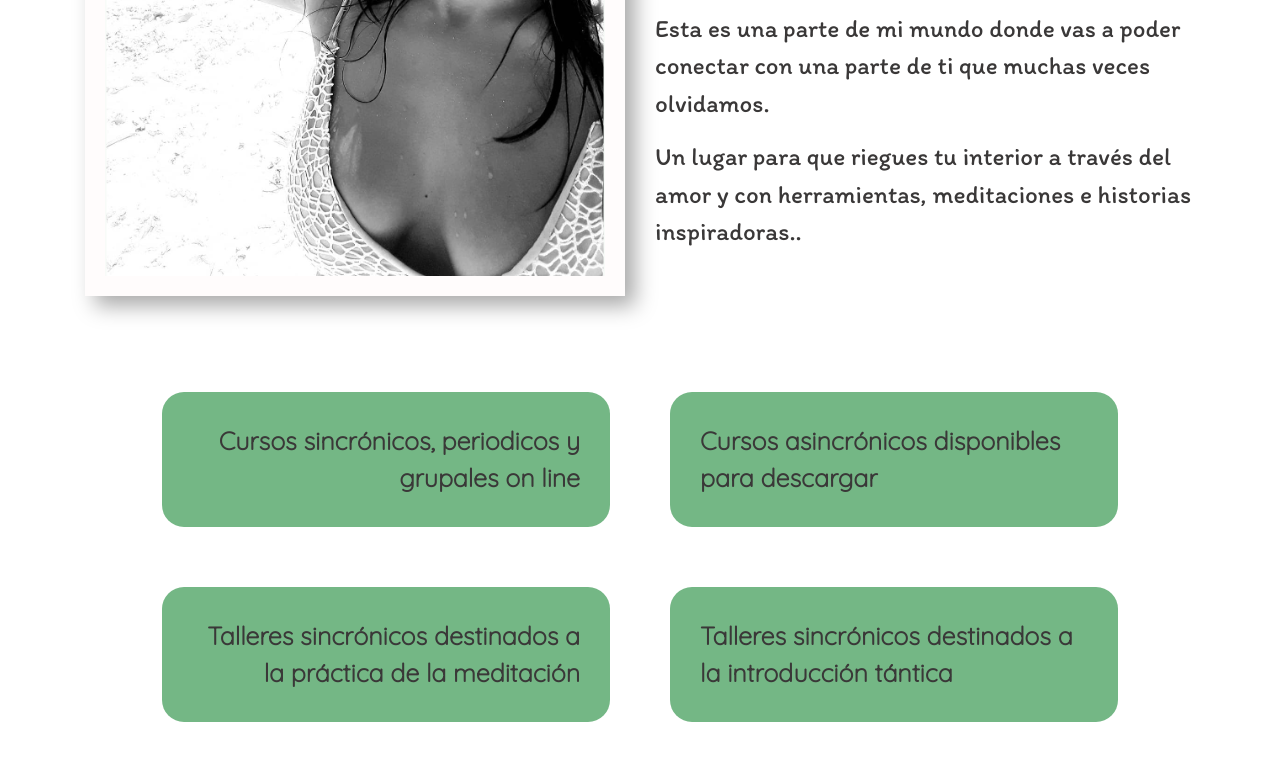
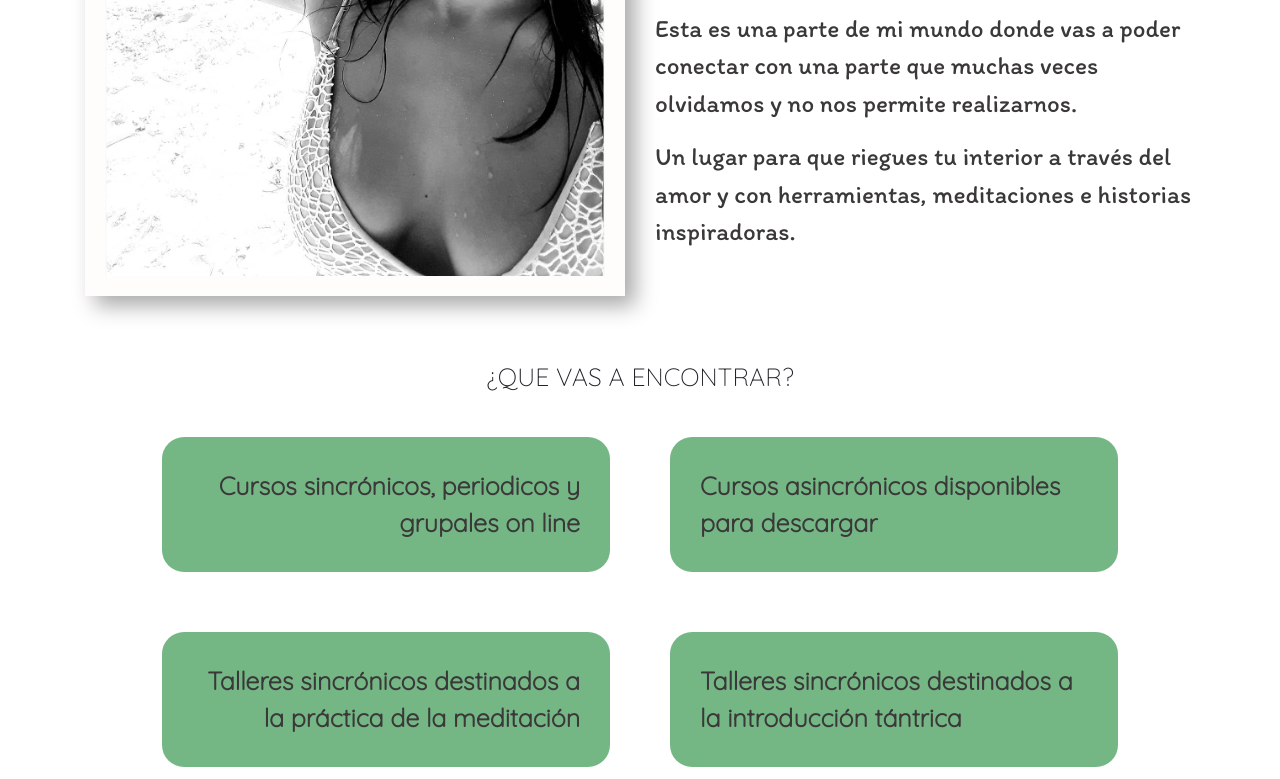
Before and after one commit to VeronicaMaFalconi/PreEntrega2Falconi, a plain HTML site: page index.html in a window 1280 px wide. Shown: the part 820-1599 px from the top of the page. Drawn offline with nearby package versions, Linux system fonts and the light colour scheme; files whose address does not match are found by name; a web font is replaced by a local one.

Commit message:
correciones

```diff
--- a/estilos.css
+++ b/estilos.css
@@ -251,6 +251,7 @@ h7 {
     display: flex;
     flex-flow: row wrap;
     padding: 50px;
+    padding-top: 15px;
 }
 
 .text-group {
@@ -308,6 +309,16 @@ select {
     align-items: center;
 }
 
+.titulo.col-sm-12{
+    padding-top: 50px;
+    padding-bottom: 0px!important;
+    border: 0%!important;
+}
+.titulo h2{
+    padding: 0px!important;
+    margin: 0%;
+}
+
 .caja{
     display: flex;
     flex-flow: wrap;
@@ -331,15 +342,3 @@ select {
 .right p {
     text-align: start;
 }
-
-/* .animate__fadeInLeft{
-    visibility: visible;
-    animation-timing-function: ease-in;
-    animation-duration: 2s;
-
-}
-.animate__fadeInRight{
-    visibility: visible;
-    animation-timing-function: ease-in;
-    animation-duration: 2s;
-} */
--- a/index.html
+++ b/index.html
@@ -91,13 +91,16 @@
                         experiencia
                         profesional y personal.</p>
                     <p class="cursiva">Esta es una parte de mi mundo donde vas a poder
-                        conectar con una parte de ti que muchas veces olvidamos.</p>
+                        conectar con una parte que muchas veces olvidamos y no nos permite realizarnos.</p>
                     <p class="cursiva">Un lugar para que riegues tu interior a través del amor y con
-                        herramientas, meditaciones e historias inspiradoras..</p>
+                        herramientas, meditaciones e historias inspiradoras.</p>
                 </div>
             </div>
         </div>
         <div class="container-fluid">
+            <div class="titulo col-sm-12">
+                <h2>¿Que vas a encontrar?</h2>
+            </div>
             <div class="bienvenida row">
                 <div data-aos="fade-right" data-aos-duration="3000" class="left col-sm-6">
                     <div class="caja flex-row-reverse">
@@ -118,7 +121,7 @@
                 <div data-aos="fade-left" data-aos-duration="3000" class="right col-sm-6">
                     <div class="caja flex-row">
                         <p>Talleres sincrónicos destinados a la introducción
-                        tántica</p>
+                        tántrica</p>
                     </div>
                 </div>
                 <div data-aos="fade-right" data-aos-duration="3000" class="left col-sm-6 ">
```
